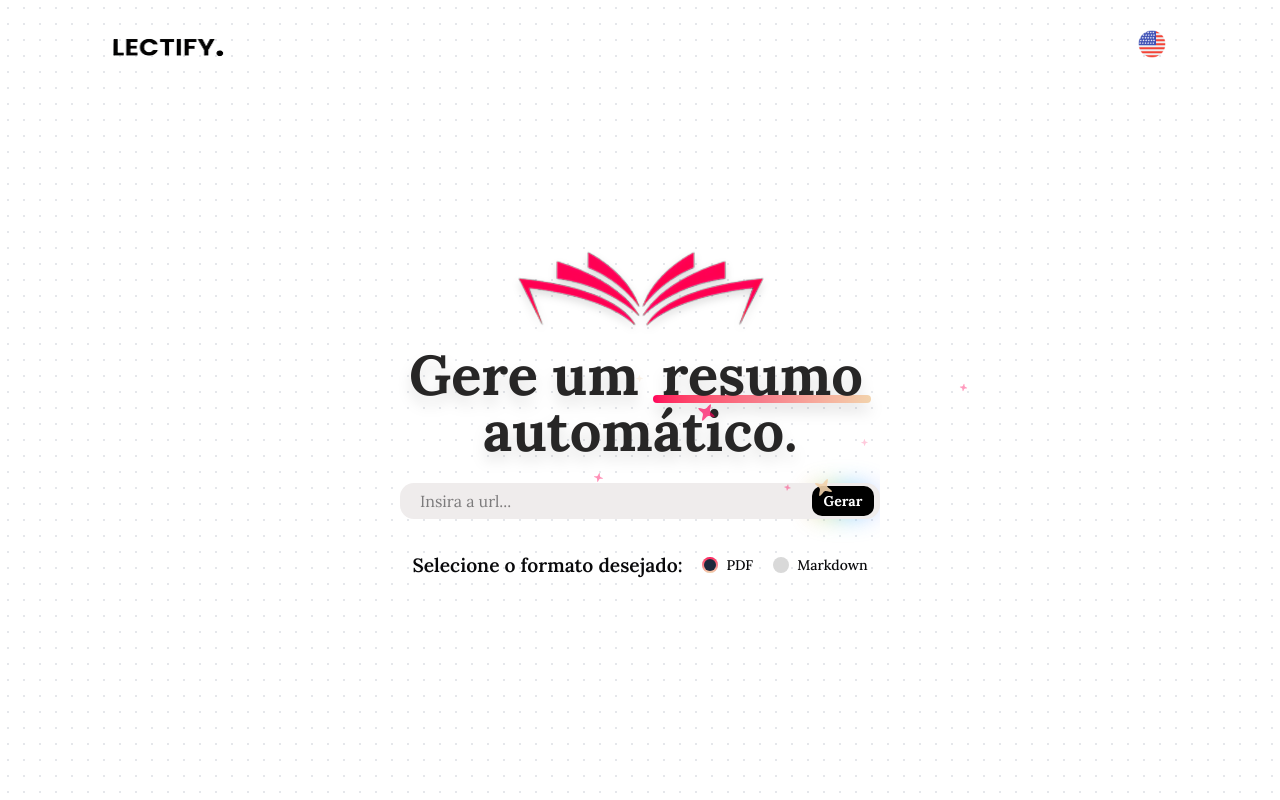
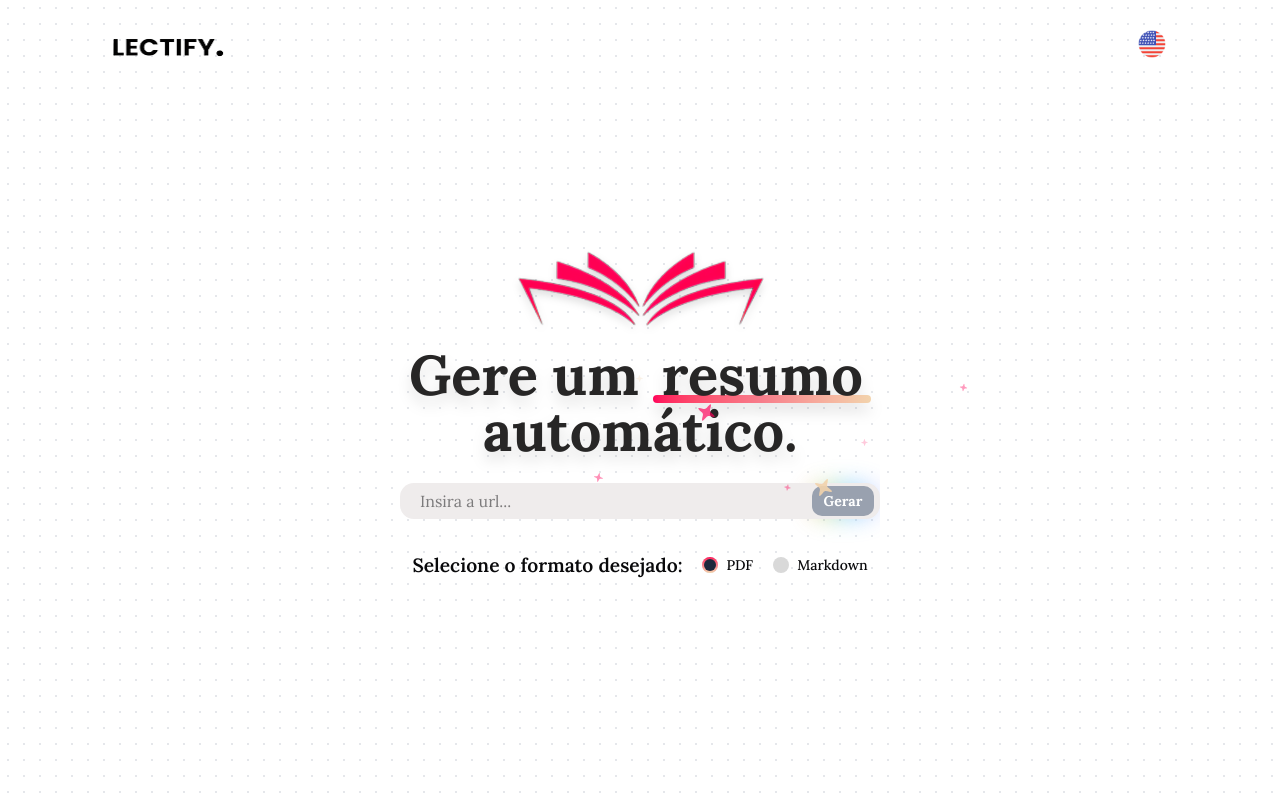
Before and after one commit to Francine02/Lectify, a Next.js app: page /summary in a window 1280 px wide. Shown: the top 800 px of the page. Built offline with nearby package versions, Linux system fonts and the light colour scheme.

Commit message:
fix: error message to appear based on correct name

```diff
--- a/src/components/summary/input/InputUrl.tsx
+++ b/src/components/summary/input/InputUrl.tsx
@@ -5,7 +5,7 @@ import { Button } from "../../button/Button";
 
 export function InputUrl({ onClick, loading }: { onClick: () => void, loading: boolean }) {
     const { t } = useTranslation();
-    const { register, formState: { errors } } = useFormContext();
+    const { register, formState: { errors, isValid } } = useFormContext();
 
     return (
         <div className="max-w-80 sm:max-w-full sm:w-96 md:w-[30rem] m-auto mb-4">
@@ -25,12 +25,12 @@ export function InputUrl({ onClick, loading }: { onClick: () => void, loading: b
                     type="text"
                     placeholder={t('hero.page2.url')}
                 />
-                {errors.url &&
-                    <Error text={errors.url.message?.toString()} />
+                {errors.youtube_url &&
+                    <Error text={errors.youtube_url?.message?.toString()} />
                 }
 
                 <div className="absolute top-0.5 right-1 p-[0.1rem]">
-                    <Button className="h-7.5 items-center rounded-lg py-1 px-3 text-center text-sm font-bold " onClick={onClick} loading={loading} text={t('hero.page2.button')} />
+                    <Button disabled={!isValid} className="h-7.5 items-center rounded-lg py-1 px-3 text-center text-sm font-bold " onClick={onClick} loading={loading} text={t('hero.page2.button')} />
                 </div>
             </div>
         </div>
```
